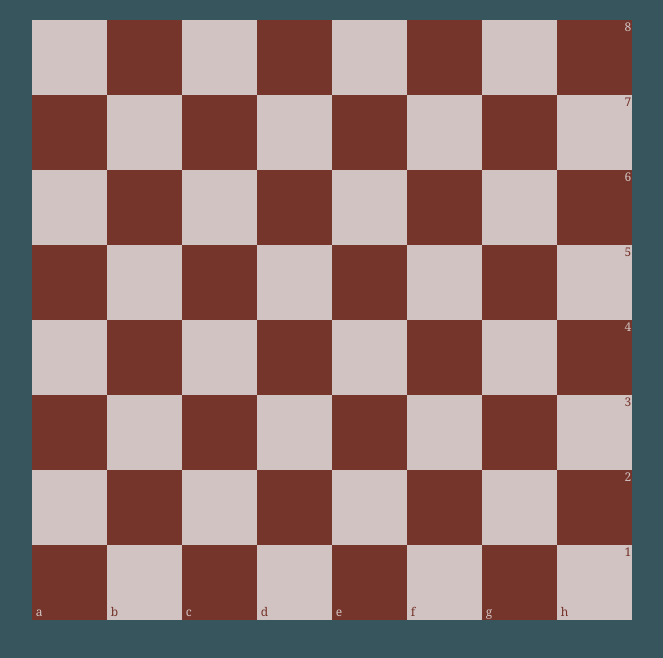
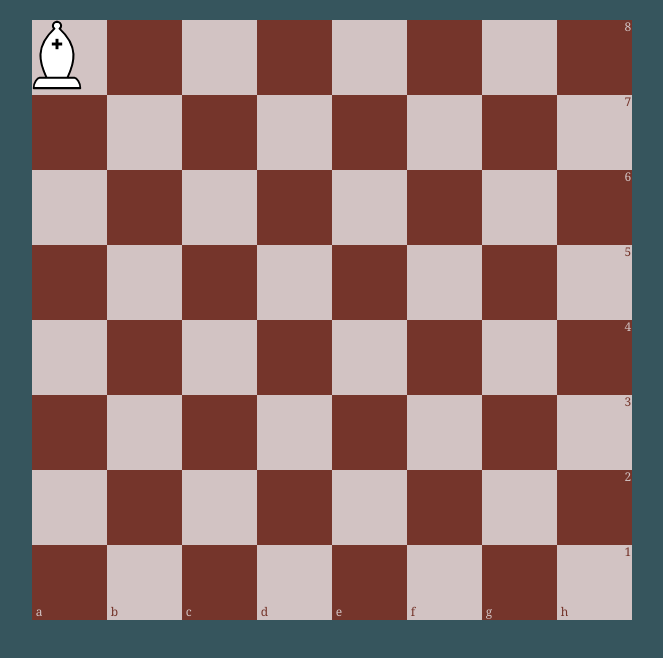
Before and after one commit to krihl4n/ChessUi, an Angular app: page /board2 in a window 1280 px wide. Shown: the top 658 px of the page, without its empty margins (68-731 px from the left). Built offline with nearby package versions, Linux system fonts and the light colour scheme.

Commit message:
generate svg piece component statically

```diff
--- a/src/app/app.module.ts
+++ b/src/app/app.module.ts
@@ -12,6 +12,7 @@ import { AppRoutingModule } from './app-routing.module';
 import { GameComponent } from './game/game.component';
 import { SvgTestComponent } from './svg-test/svg-test.component';
 import { BoardCanvasWithCssAnimationsComponent } from './board-canvas-with-css-animations/board-canvas-with-css-animations.component';
+import { ChessPieceComponent } from './board-canvas-with-css-animations/chess-piece/chess-piece.component';
 
 @NgModule({
   declarations: [
@@ -23,7 +24,8 @@ import { BoardCanvasWithCssAnimationsComponent } from './board-canvas-with-css-a
     BoardCanvasComponent,
     GameComponent,
     SvgTestComponent,
-    BoardCanvasWithCssAnimationsComponent
+    BoardCanvasWithCssAnimationsComponent,
+    ChessPieceComponent
   ],
   imports: [
     BrowserModule,
--- a/src/app/board-canvas-with-css-animations/board-canvas-with-css-animations.component.css
+++ b/src/app/board-canvas-with-css-animations/board-canvas-with-css-animations.component.css
@@ -0,0 +1,5 @@
+app-chess-piece {
+    position: absolute;
+    transition: all 500ms ease;
+    user-select: none;
+}
--- a/src/app/board-canvas-with-css-animations/board-canvas-with-css-animations.component.html
+++ b/src/app/board-canvas-with-css-animations/board-canvas-with-css-animations.component.html
@@ -1,4 +1,5 @@
 <div style="width: 100px; height: 700px; float:left;"></div>
 <div style="margin: 20px;">
     <canvas #canvas [width]="canvasSize" [height]="canvasSize" style="cursor: pointer"></canvas>
+    <app-chess-piece (click)="onImageClick()" [ngStyle]="{'left':leftPos}" ></app-chess-piece>
 </div>
--- a/src/app/board-canvas-with-css-animations/board-canvas-with-css-animations.component.ts
+++ b/src/app/board-canvas-with-css-animations/board-canvas-with-css-animations.component.ts
@@ -32,6 +32,20 @@ export class BoardCanvasWithCssAnimationsComponent implements OnInit {
     this.setupBoardSize(window.outerHeight)
   }
 
+
+  leftPos="100px"
+
+
+  onImageClick() {
+    console.log("click")
+    if(this.leftPos === "100px") {
+      this.leftPos = "500px";
+    } else {
+      this.leftPos = "100px"
+    }
+  }
+
+
   private setupBoardSize(windowHeight: number) {
     this.fieldSize = (windowHeight-200)/8
     this.canvasSize = this.fieldSize*8
@@ -55,7 +69,6 @@ export class BoardCanvasWithCssAnimationsComponent implements OnInit {
           this.drawingService.fillText(
             this.canvasContext,
             this.locationUtilsService.determineRowAtPos(rowPos, this.fieldSize),
-           // "a",
             this.oppositeOf(currentColor),
             colPos + this.fieldSize - this.fieldSize * 0.1,
             rowPos + this.fieldSize - this.fieldSize * 0.85,
@@ -65,7 +78,6 @@ export class BoardCanvasWithCssAnimationsComponent implements OnInit {
           this.drawingService.fillText(
             this.canvasContext,
             this.locationUtilsService.determineColAtPos(colPos, this.fieldSize),
-           // "a",
             this.oppositeOf(currentColor),
             colPos + this.fieldSize - this.fieldSize * 0.95,
             rowPos + this.fieldSize - this.fieldSize * 0.05,
--- /dev/null
+++ b/src/app/board-canvas-with-css-animations/chess-piece/chess-piece.component.html
@@ -0,0 +1,4 @@
+<img id="piece"
+    src="assets/white_bishop.svg"
+    draggable="false"
+>
--- /dev/null
+++ b/src/app/board-canvas-with-css-animations/chess-piece/chess-piece.component.ts
@@ -0,0 +1,15 @@
+import { Component, OnInit } from '@angular/core';
+
+@Component({
+  selector: 'app-chess-piece',
+  templateUrl: './chess-piece.component.html',
+  styleUrls: ['./chess-piece.component.css']
+})
+export class ChessPieceComponent implements OnInit {
+
+  constructor() { }
+
+  ngOnInit(): void {
+  }
+
+}
```
Also changed, not shown: src/app/board-canvas-with-css-animations/chess-piece/chess-piece.component.css (added).
